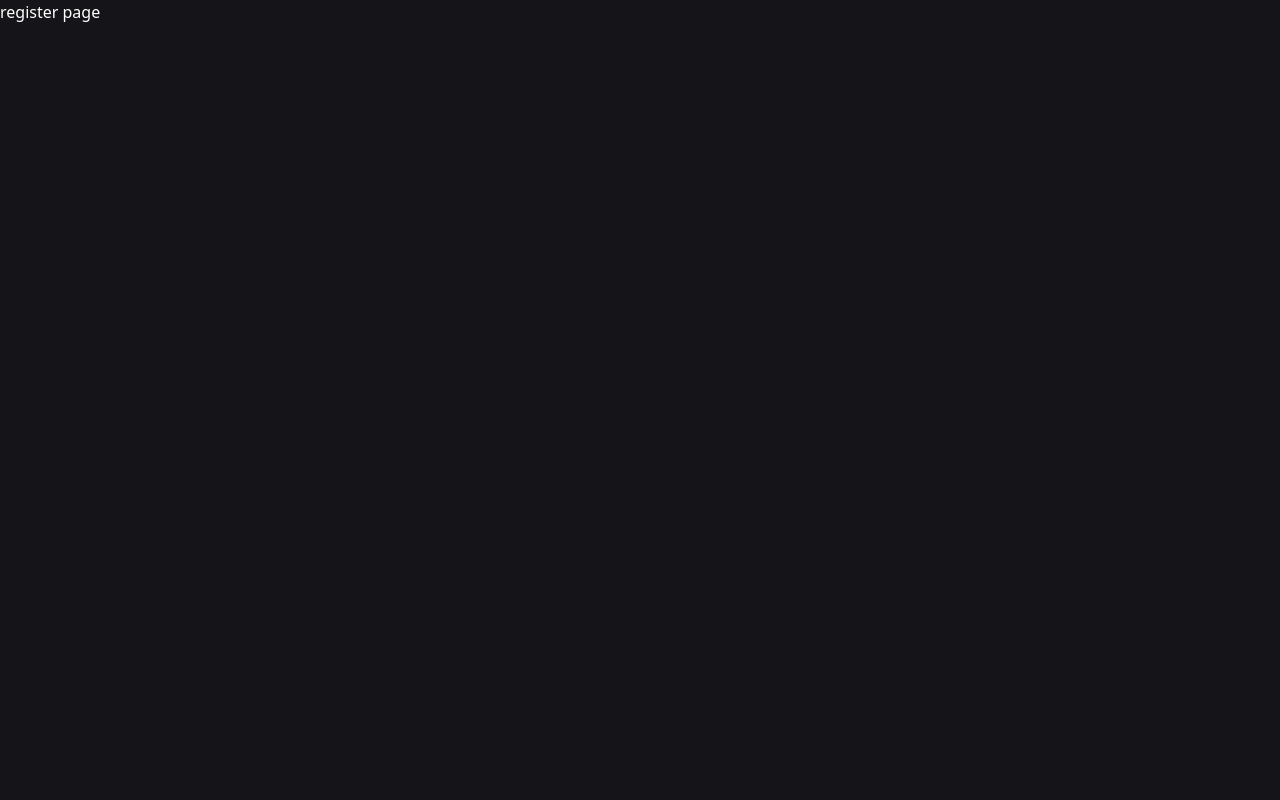
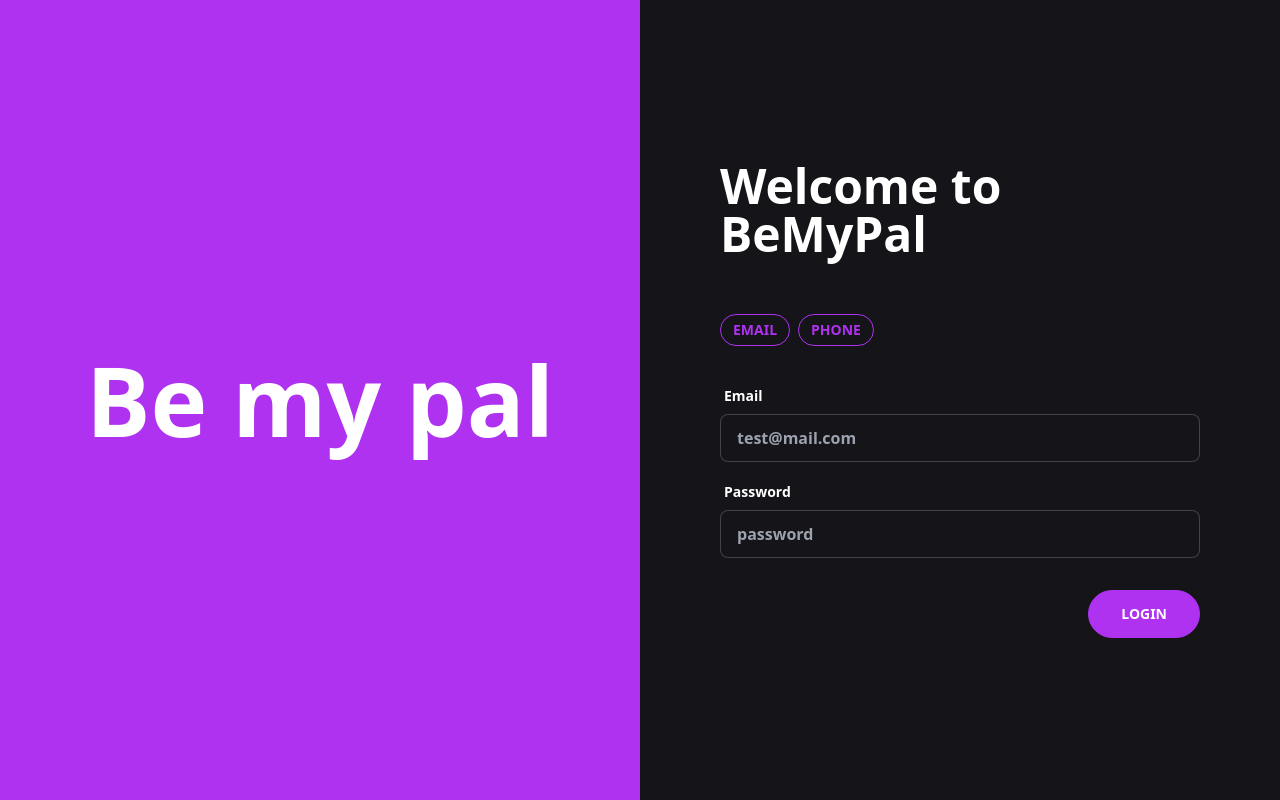
Before and after one commit to DuckVang/BeMyPal-FrontEnd, a Next.js app: page /Register in a window 1280 px wide. Built offline with nearby package versions, Linux system fonts and the light colour scheme.

Commit message:
Add: styling for register

```diff
--- a/app/Register/page.tsx
+++ b/app/Register/page.tsx
@@ -1,7 +1,45 @@
 export default function Home() {
-
-
-    return (
-        <div>register page</div>
-    )
+  return (
+    <div className="flex h-screen w-screen">
+      <div className="flex flex-1 bg-primary">
+        <div className="m-auto">
+          <h1 className="text-8xl font-bold">Be my pal</h1>
+        </div>
+      </div>
+      <div className="flex flex-1 flex-col justify-center font-bold">
+        <div className="mx-20">
+          <h1 className="mb-14 text-5xl">Welcome to BeMyPal</h1>
+          <div className="types mb-8 flex gap-2">
+            <button className="btn-outline btn-primary btn-sm btn rounded-full">
+              Email
+            </button>
+            <button className="btn-outline btn-primary btn-sm btn rounded-full">
+              Phone
+            </button>
+          </div>
+          <div className="form-control font-semibold mb-3">
+            <label className="label">
+              <span className="label-text">Email</span>
+            </label>
+            <input
+              type="text"
+              placeholder="test@mail.com"
+              className="input-bordered input"
+            />
+          </div>
+          <div className="form-control font-semibold">
+            <label className="label">
+              <span className="label-text">Password</span>
+            </label>
+            <input
+              type="password"
+              placeholder="password"
+              className="input-bordered input"
+            />
+          </div>
+          <button className="btn-primary btn w-fit float-right mt-8 rounded-full px-8">Login</button>
+        </div>
+      </div>
+    </div>
+  );
 }
```
